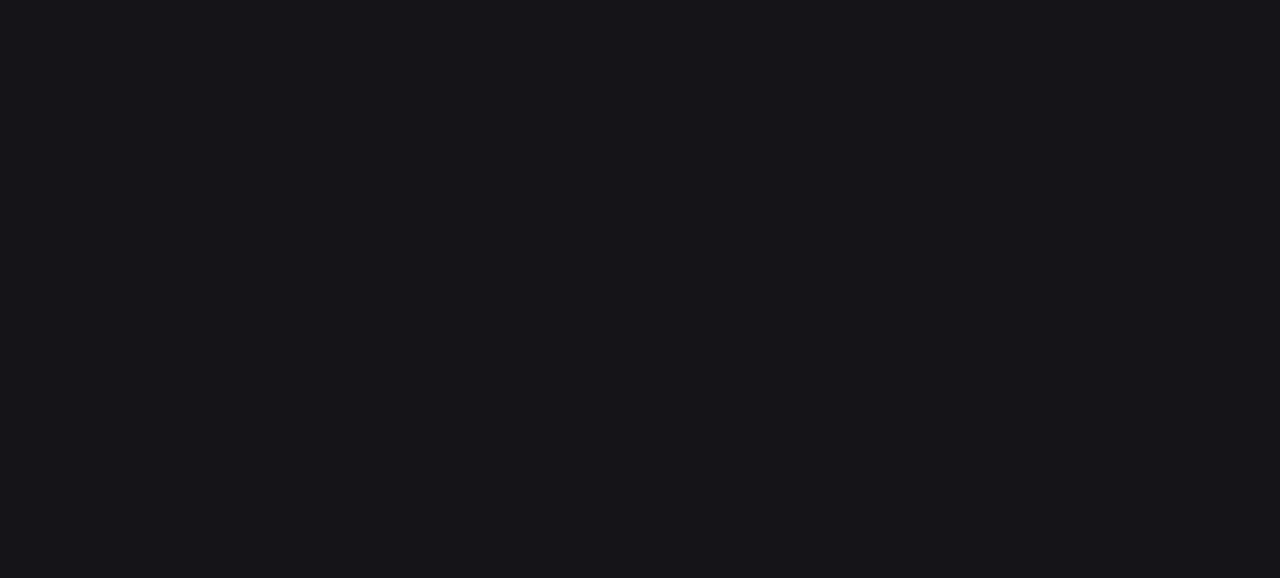
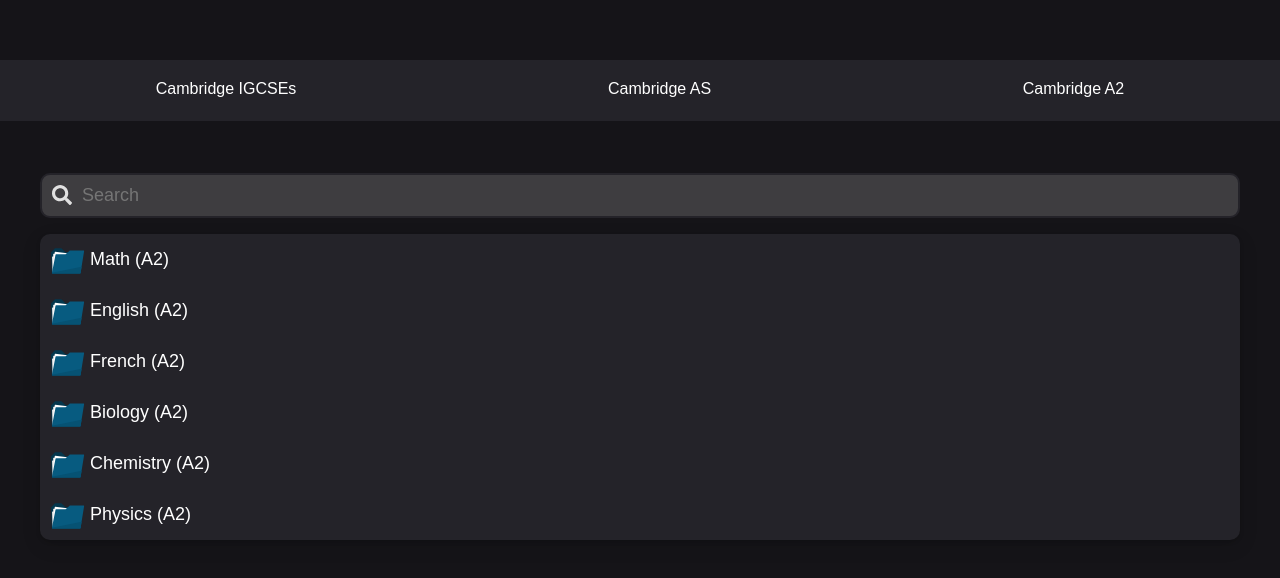
Before and after one commit to RamyHazem/teachmegcse, a React (Vite) app in the folder client/: page /a2 in a window 1280 px wide. Shown: the part 740-1318 px from the top of the page. Built offline with nearby package versions, Linux system fonts and the light colour scheme; a web font is replaced by a local one.

Commit message:
type buttons working

```diff
--- a/client/data/Subjects.json
+++ b/client/data/Subjects.json
@@ -1,3 +1,76 @@
 {
-  "subjects": ["Math", "English", "Biology", "Chemistry", "Physics"]
+  "subjects": [
+    {
+      "name": "Math",
+      "type": "IGCSE"
+    },
+    {
+      "name": "English",
+      "type": "IGCSE"
+    },
+    {
+      "name": "French",
+      "type": "IGCSE"
+    },
+    {
+      "name": "Biology",
+      "type": "IGCSE"
+    },
+    {
+      "name": "Chemistry",
+      "type": "IGCSE"
+    },
+    {
+      "name": "Physics",
+      "type": "IGCSE"
+    },
+    {
+      "name": "Math",
+      "type": "AS"
+    },
+    {
+      "name": "English",
+      "type": "AS"
+    },
+    {
+      "name": "French",
+      "type": "AS"
+    },
+    {
+      "name": "Biology",
+      "type": "AS"
+    },
+    {
+      "name": "Chemistry",
+      "type": "AS"
+    },
+    {
+      "name": "Physics",
+      "type": "AS"
+    },
+    {
+      "name": "Math",
+      "type": "A2"
+    },
+    {
+      "name": "English",
+      "type": "A2"
+    },
+    {
+      "name": "French",
+      "type": "A2"
+    },
+    {
+      "name": "Biology",
+      "type": "A2"
+    },
+    {
+      "name": "Chemistry",
+      "type": "A2"
+    },
+    {
+      "name": "Physics",
+      "type": "A2"
+    }
+  ]
 }
--- a/client/pages/A2.jsx
+++ b/client/pages/A2.jsx
@@ -1,8 +1,24 @@
-import React from "react";
-import Navbar from "../src/components/Navbar";
+import React, { useState, useEffect } from "react";
+import SubjectsData from "../data/Subjects.json";
+import SubjectList from "../src/components/SubjectList";
 
 const A2 = () => {
-  return <div>IGCSE</div>;
+  const [A2Subjects, setA2Subjects] = useState([]);
+
+  useEffect(() => {
+    const filteredA2Subjects = SubjectsData.subjects.filter(
+      (subject) => subject.type === "A2"
+    );
+    setA2Subjects(filteredA2Subjects);
+  }, []);
+
+  return (
+    <div className="content">
+      <div>
+        <SubjectList subjectsArray={A2Subjects} />
+      </div>
+    </div>
+  );
 };
 
 export default A2;
--- a/client/pages/AS.jsx
+++ b/client/pages/AS.jsx
@@ -1,8 +1,24 @@
-import React from "react";
-import Navbar from "../src/components/Navbar";
+import React, { useState, useEffect } from "react";
+import SubjectsData from "../data/Subjects.json";
+import SubjectList from "../src/components/SubjectList";
 
 const AS = () => {
-  return <div>AS</div>;
+  const [AsSubjects, setAsSubjects] = useState([]);
+
+  useEffect(() => {
+    const filteredAsSubjects = SubjectsData.subjects.filter(
+      (subject) => subject.type === "AS"
+    );
+    setAsSubjects(filteredAsSubjects);
+  }, []);
+
+  return (
+    <div className="content">
+      <div>
+        <SubjectList subjectsArray={AsSubjects} />
+      </div>
+    </div>
+  );
 };
 
 export default AS;
--- a/client/pages/Home.jsx
+++ b/client/pages/Home.jsx
@@ -1,19 +1,12 @@
-import { useEffect, useState } from "react";
-import Navbar from "../src/components/Navbar";
-import Choices from "../src/components/Choices";
 import SubjectList from "../src/components/SubjectList";
+import subjectsData from "../data/Subjects.json";
 
 const Home = () => {
   return (
     <>
-      <div className="top-container">
-        <Navbar />
-        <div className="title">Home of Past Papers for Cambridge IGCSE</div>
-      </div>
-      <Choices />
       <div className="content">
-        <div className="left-column">
-          <SubjectList />
+        <div>
+          <SubjectList subjectsArray={subjectsData.subjects} />
         </div>
       </div>
     </>
--- a/client/pages/IGCSE.jsx
+++ b/client/pages/IGCSE.jsx
@@ -1,8 +1,24 @@
-import React from "react";
-import Navbar from "../src/components/Navbar";
+import React, { useState, useEffect } from "react";
+import SubjectsData from "../data/Subjects.json";
+import SubjectList from "../src/components/SubjectList";
 
 const IGCSE = () => {
-  return <div>IGCSE</div>;
+  const [IGCSESubjects, setIGCSESubjects] = useState([]);
+
+  useEffect(() => {
+    const filteredIGCSESubjects = SubjectsData.subjects.filter(
+      (subject) => subject.type === "IGCSE"
+    );
+    setIGCSESubjects(filteredIGCSESubjects);
+  }, []);
+
+  return (
+    <div className="content">
+      <div>
+        <SubjectList subjectsArray={IGCSESubjects} />
+      </div>
+    </div>
+  );
 };
 
 export default IGCSE;
--- a/client/src/App.jsx
+++ b/client/src/App.jsx
@@ -1,16 +1,20 @@
-import { useEffect, useState } from "react";
 import { Route, Routes } from "react-router-dom";
 import A2 from "../pages/A2";
 import AS from "../pages/AS";
 import Home from "../pages/Home";
 import IGCSE from "../pages/IGCSE";
 import "./app.css";
+import Choices from "./components/Choices";
 import Navbar from "./components/Navbar";
 
 const App = () => {
   return (
     <>
-      <Navbar />
+      <div className="top-container">
+        <Navbar />
+        <div className="title">Home of Past Papers for Cambridge IGCSE</div>
+      </div>
+      <Choices />
       <Routes>
         <Route path="/" element={<Home />} />
         <Route path="/igcse" element={<IGCSE />} />
--- a/client/src/components/Choices.jsx
+++ b/client/src/components/Choices.jsx
@@ -1,22 +1,23 @@
 import React from "react";
+import { Link } from "react-router-dom";
 
 const Choices = () => {
   return (
     <div className="choices-container">
       <div className="igcse">
-        <a href="">
+        <Link to="/igcse">
           <p>Cambridge IGCSEs</p>
-        </a>
+        </Link>
       </div>
       <div className="as-level">
-        <a href="">
+        <Link to="/as">
           <p>Cambridge AS</p>
-        </a>
+        </Link>
       </div>
       <div className="igcse">
-        <a href="">
+        <Link to="/a2">
           <p>Cambridge A2</p>
-        </a>
+        </Link>
       </div>
     </div>
   );
--- a/client/src/components/Subject.jsx
+++ b/client/src/components/Subject.jsx
@@ -4,7 +4,9 @@
   return (
     <>
       <li className="dir">
-        <a href="">{subject}</a>
+        <a href="">
+          {subject.name} ({subject.type})
+        </a>
       </li>
     </>
   );
--- a/client/src/components/SubjectList.jsx
+++ b/client/src/components/SubjectList.jsx
@@ -1,23 +1,20 @@
 import React, { useState, useRef, useEffect } from "react";
 import Subject from "./Subject";
-import subjectsData from "../../data/Subjects.json";
 
-const SubjectList = () => {
+const SubjectList = ({ subjectsArray }) => {
   const [subjects, setSubjects] = useState();
   const searchBarRef = useRef("");
 
   useEffect(() => {
-    setSubjects(subjectsData.subjects);
-  }, []);
+    setSubjects(subjectsArray);
+  }, [subjectsArray]);
 
   const filterSubjects = (e) => {
     const query = searchBarRef.current.value;
-    console.log(query);
+    if (!query | (query === "")) return setSubjects(subjectsArray);
 
-    if (!query) return setSubjects(subjectsData.subjects);
-
-    const filteredSubjects = subjectsData.subjects.filter((subject) =>
-      subject.toLowerCase().includes(query.toLowerCase())
+    const filteredSubjects = subjectsArray.filter((subject) =>
+      subject.name.toLowerCase().includes(query.toLowerCase())
     );
     setSubjects(filteredSubjects);
   };
```
